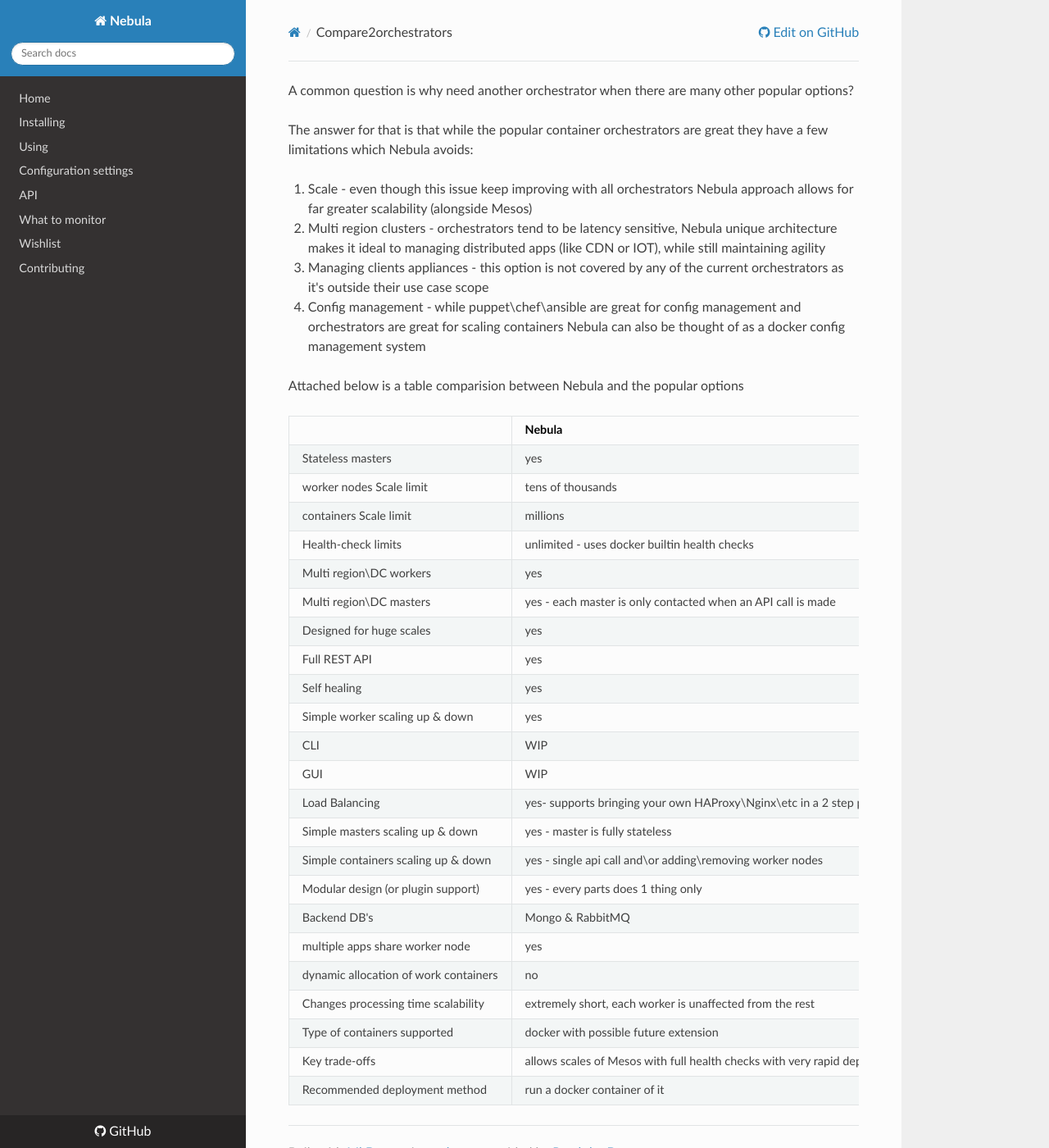
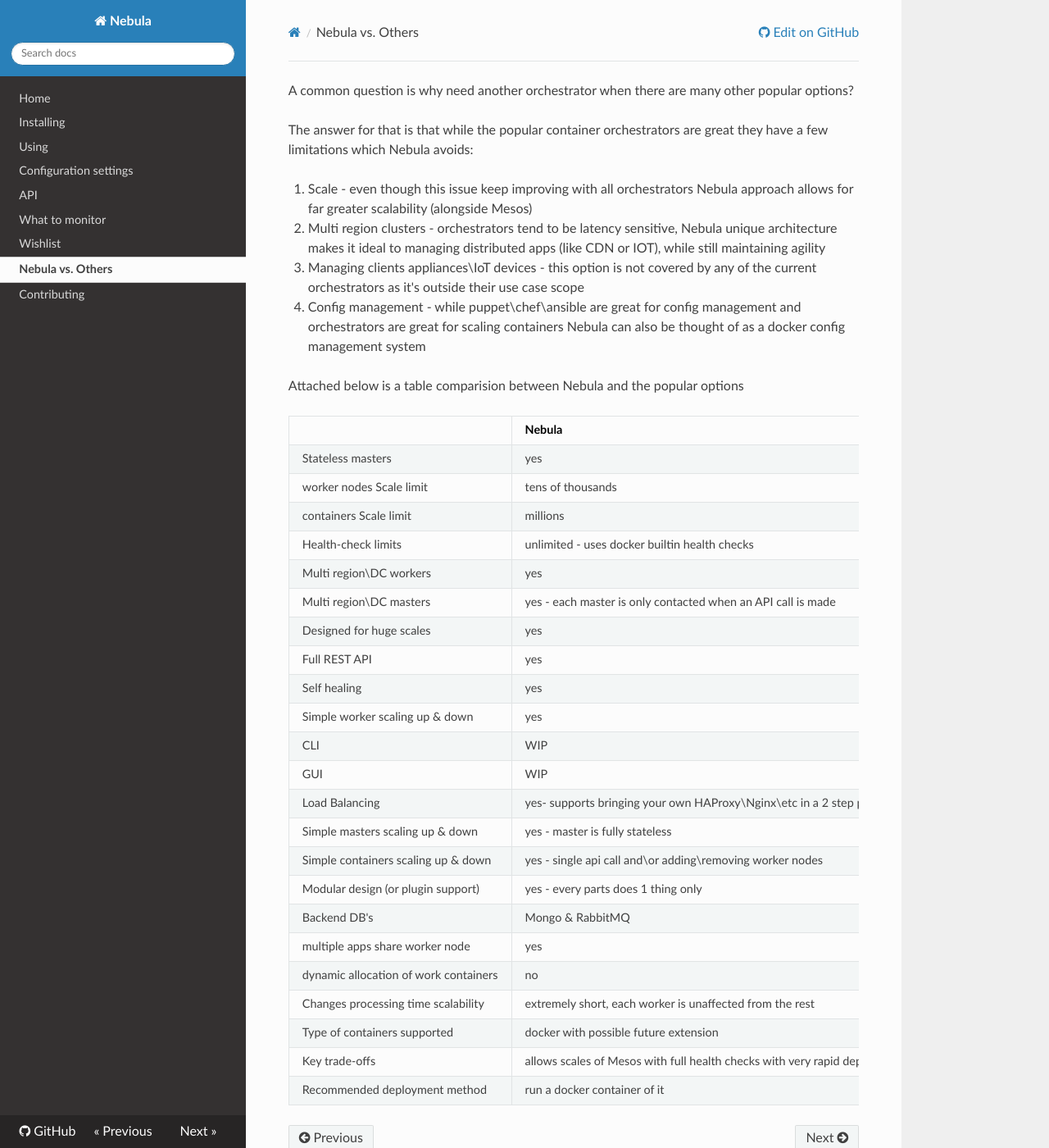
Before and after one commit to nebula-orchestrator/docs, an MkDocs documentation site: the page built from docs/compare2orchestrators.md, in a window 1280 px wide and 1400 px high. Shown: the whole window at 82% size. Built offline with MkDocs 1.6.1, drawn with Linux system fonts in a browser that asks for light colours; nearby versions of some CDN libraries; old or Windows-style settings are respelled for this version of MkDocs.

Commit message:
adding compere2others

```diff
--- a/docs/compare2orchestrators.md
+++ b/docs/compare2orchestrators.md
@@ -4,7 +4,7 @@
 
  1. Scale - even though this issue keep improving with all orchestrators Nebula approach allows for far greater scalability (alongside Mesos)
  2. Multi region clusters - orchestrators tend to be latency sensitive, Nebula unique architecture makes it ideal to managing distributed apps (like CDN or IOT), while still maintaining agility
- 3. Managing clients appliances - this option is not covered by any of the current orchestrators as it's outside their use case scope
+ 3. Managing clients appliances\IoT devices - this option is not covered by any of the current orchestrators as it's outside their use case scope
  4. Config management - while puppet\chef\ansible are great for config management and orchestrators are great for scaling containers Nebula can also be thought of as a docker config management system
 
 Attached below is a table comparision between Nebula and the popular options
--- a/mkdocs.yml
+++ b/mkdocs.yml
@@ -8,5 +8,6 @@
     - API: api.md
     - What to monitor: monitoring.md
     - Wishlist: wishlist.md
+    - Nebula vs. Others: compare2orchestrators.md
     - Contributing: contribute.md
 repo_url: https://github.com/nebula-orchestrator/docs
```
